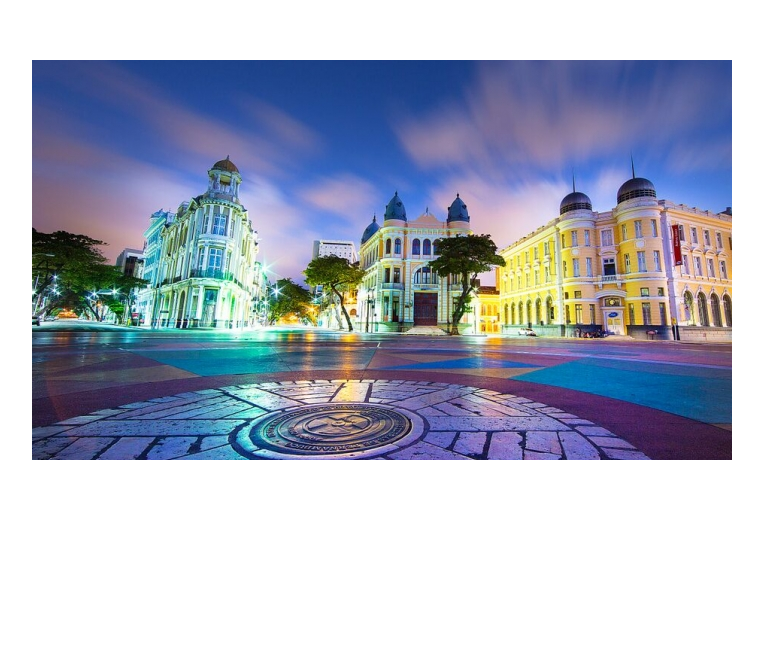
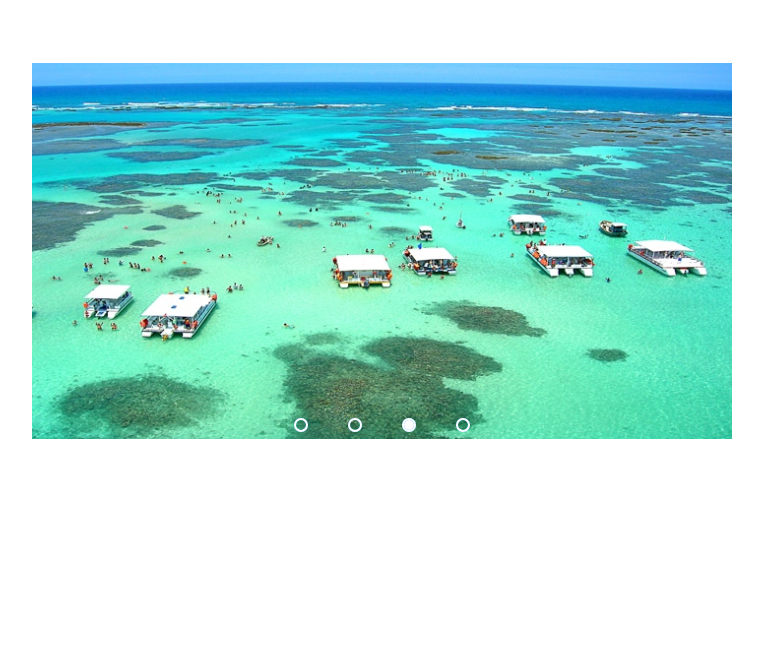
Before and after one commit to GeorgiSantana/CarouselJS, a plain HTML site: page index.html in a window 1280 px wide. Shown: the part 140-800 px from the top of the page, without its empty margins (258-1021 px from the left). Drawn offline with Linux system fonts and the light colour scheme.

Commit message:
Adição do JavaScript para passagem automatica

```diff
--- a/CSS/styles.css
+++ b/CSS/styles.css
@@ -1,9 +1,3 @@
-* {
-  margin: 0;
-  padding: 0;
-  box-sizing: border-box;
-}
-
 body {
   margin: 0;
   padding: 0;
@@ -16,16 +10,14 @@ body {
 
 .carousel {
   margin: 0 auto;
-  height: 400px;
+  height: 395px;
   width: 700px;
   overflow: hidden;
-  align-items: center;
-  display: flex;
 }
 
 .slides {
-  width: 400%;
-  height: 400px;
+  width: 700%;
+  height: 395px;
   display: flex;
 }
 
@@ -37,3 +29,80 @@ body {
   width: 25%;
   position: relative;
 }
+
+.slide img {
+  width: 700px;
+}
+
+.navbar-manual {
+  position: absolute;
+  width: 700px;
+  margin-top: -40px;
+  display: flex;
+  justify-content: center;
+}
+
+.botao-manual {
+  border: 2px solid #fff;
+  padding: 5px;
+  border-radius: 10px;
+  cursor: pointer;
+  transition: 1s;
+}
+
+.botao-manual:not(:last-child) {
+  margin-right: 40px;
+}
+
+.botao-manual:hover {
+  background-color: #fff;
+}
+
+#radio1:checked ~ .first {
+  margin-left: 0;
+}
+
+#radio2:checked ~ .first {
+  margin-left: -25%;
+}
+
+#radio3:checked ~ .first {
+  margin-left: -50%;
+}
+
+#radio4:checked ~ .first {
+  margin-left: -75%;
+}
+
+.navbar-auto div {
+  border: 2px solid #20a6ff;
+  padding: 5px;
+  border-radius: 10px;
+  cursor: pointer;
+  transition: 1s;
+}
+
+.navbar-auto {
+  position: absolute;
+  width: 700px;
+  margin-top: 355px;
+  display: flex;
+  justify-content: center;
+}
+
+.navbar-auto div:not(:last-child) {
+  margin-right: 40px;
+}
+
+#radio1:checked ~ .navbar-auto .auto-btn1 {
+  background: #fff;
+}
+#radio2:checked ~ .navbar-auto .auto-btn2 {
+  background: #fff;
+}
+#radio3:checked ~ .navbar-auto .auto-btn3 {
+  background: #fff;
+}
+#radio4:checked ~ .navbar-auto .auto-btn4 {
+  background: #fff;
+}
--- a/Script/script.js
+++ b/Script/script.js
@@ -0,0 +1,14 @@
+let slide = 1;
+document.getElementById("radio1").checked = true;
+
+setInterval(() => {
+  mudaImage();
+}, 2000);
+
+function mudaImage() {
+  slide++;
+  if (slide > 4) {
+    slide = 1;
+  }
+  document.getElementById("radio" + slide).checked = true;
+}
--- a/index.html
+++ b/index.html
@@ -1,5 +1,5 @@
 <!DOCTYPE html>
-<html lang="en">
+<html lang="pt-br">
   <head>
     <meta charset="UTF-8" />
     <meta http-equiv="X-UA-Compatible" content="IE=edge" />
@@ -10,17 +10,32 @@
   <body>
     <div class="carousel">
       <div class="slides">
+        <!--Radio Buttons-->
         <input type="radio" name="radio-botao" id="radio1" />
         <input type="radio" name="radio-botao" id="radio2" />
         <input type="radio" name="radio-botao" id="radio3" />
         <input type="radio" name="radio-botao" id="radio4" />
+        <!--Fim Radio Buttons-->
+
+        <!--Slide img-->
+        <div class="slide first">
+          <img src="img/recife.jpg" alt="Recife" />
+        </div>
 
         <div class="slide">
-          <img src="img/recife.jpg" alt="HTML" />
-          <img src="img/olinda.jpg" alt="CSS" />
-          <img src="img/porto.jpg" alt="JavaScript" />
-          <img src="img/noronha.jpg" alt="Dev" />
+          <img src="img/olinda.jpg" alt="Olinda" />
         </div>
+
+        <div class="slide">
+          <img src="img/porto.jpg" alt="Porto" />
+        </div>
+
+        <div class="slide">
+          <img src="img/noronha.jpg" alt="Noronha" />
+        </div>
+        <!--Fim Slide img-->
+
+        <!--Navbar auto-->
         <div class="navbar-auto">
           <div class="auto-btn1"></div>
           <div class="auto-btn2"></div>
```
Also changed, not shown: img/bandeira.jpg (added).
